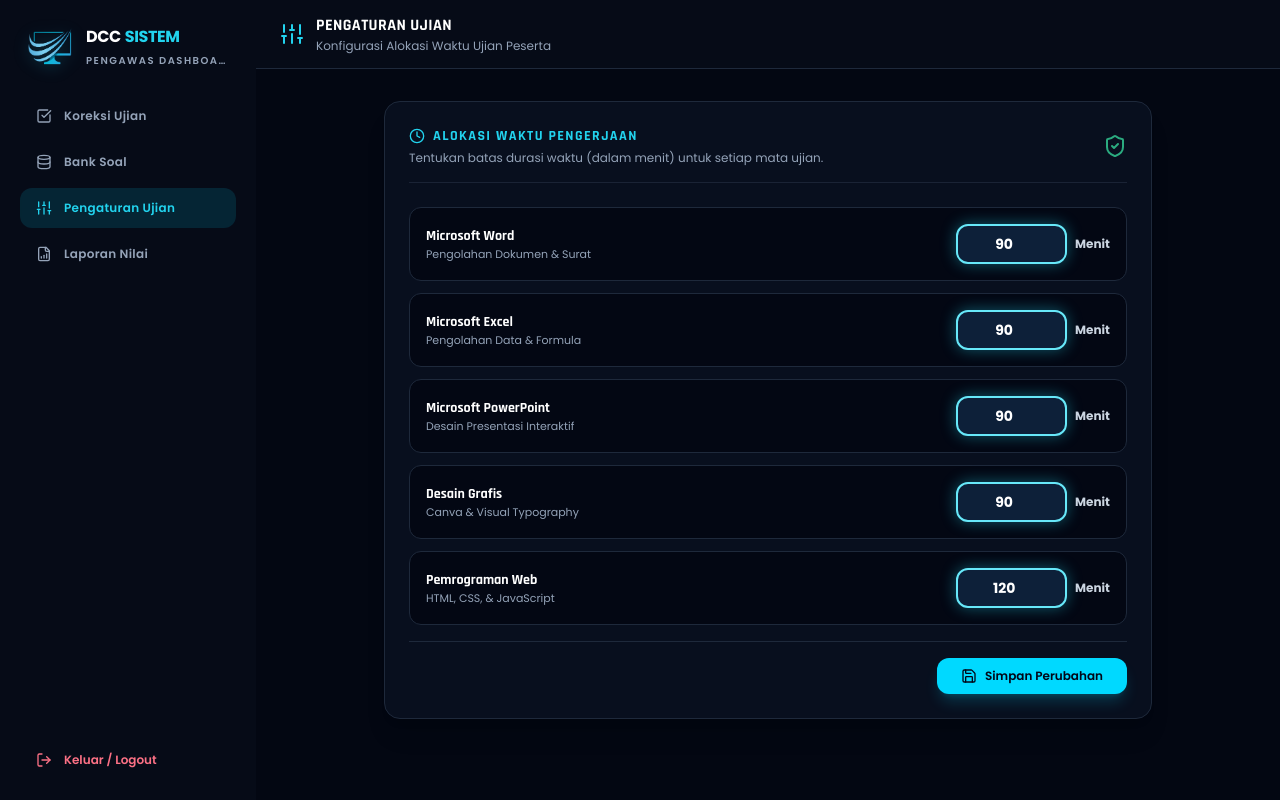
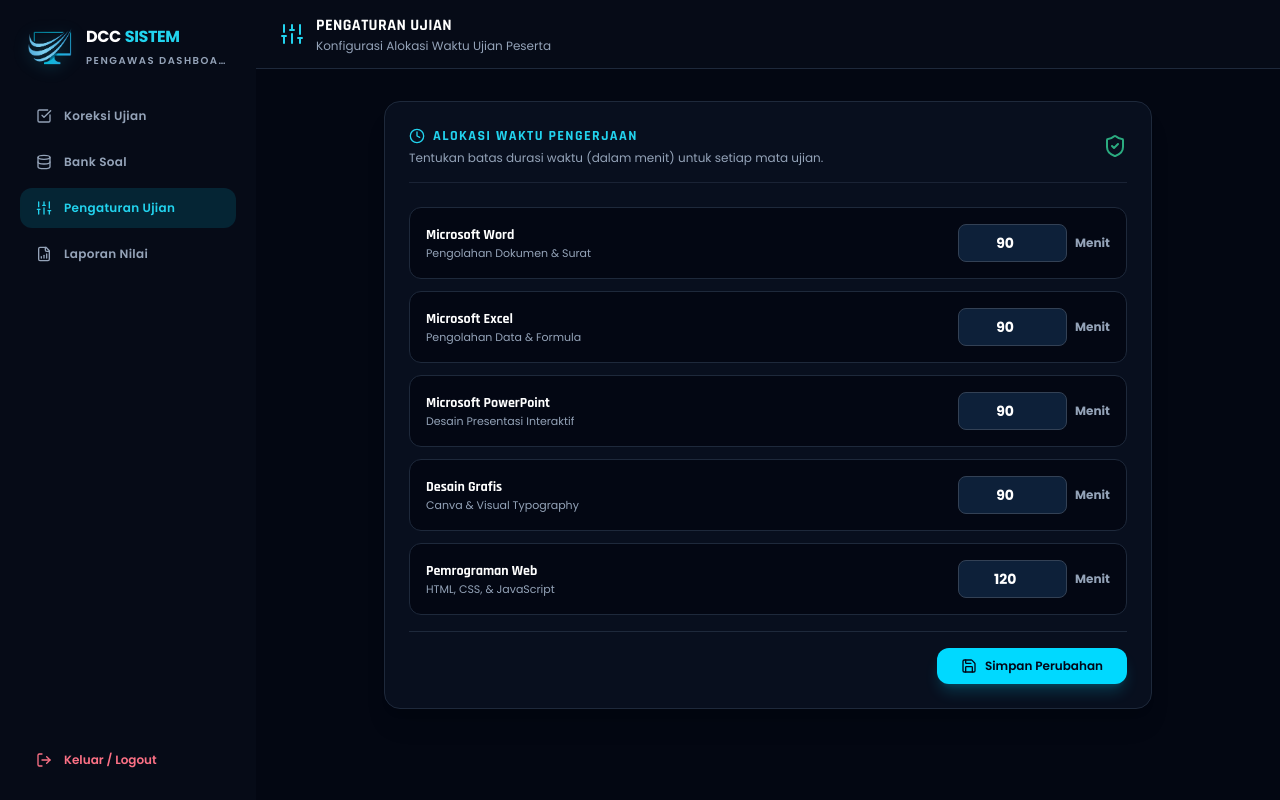
Before and after one commit to dcc-daruttaufiq/dcc-cbt-system, a React (Vite) app in the folder client/: page /pengaturan-ujian in a window 1280 px wide. Built offline with nearby package versions, Linux system fonts and the light colour scheme; no server answers; the database is empty.

Commit message:
ssssssssssssssssswwwwwwwwwww

```diff
--- a/client/src/pages/PengaturanUjian.jsx
+++ b/client/src/pages/PengaturanUjian.jsx
@@ -156,9 +156,9 @@ export default function PengaturanUjian() {
                               const val = parseInt(e.target.value) || 0;
                               setDurasiUjian(prev => ({ ...prev, [kat.id]: val }));
                             }}
-                            className="w-24 text-center font-display font-extrabold text-slate-950 text-sm py-2 bg-cyan-400 border-2 border-cyan-300 focus:bg-cyan-300 focus:border-cyan-200 focus:outline-none shadow-[0_0_15px_rgba(34,211,238,0.4)] rounded-xl transition-all"
+                            className="w-24 text-center font-display font-bold text-cyan-400 text-sm py-2 bg-[#0d1527] border-slate-700"
                           />
-                          <span className="text-xs text-slate-300 font-sans font-bold">Menit</span>
+                          <span className="text-xs text-slate-400 font-sans font-bold">Menit</span>
                         </div>
                       </div>
                     ))}
```
